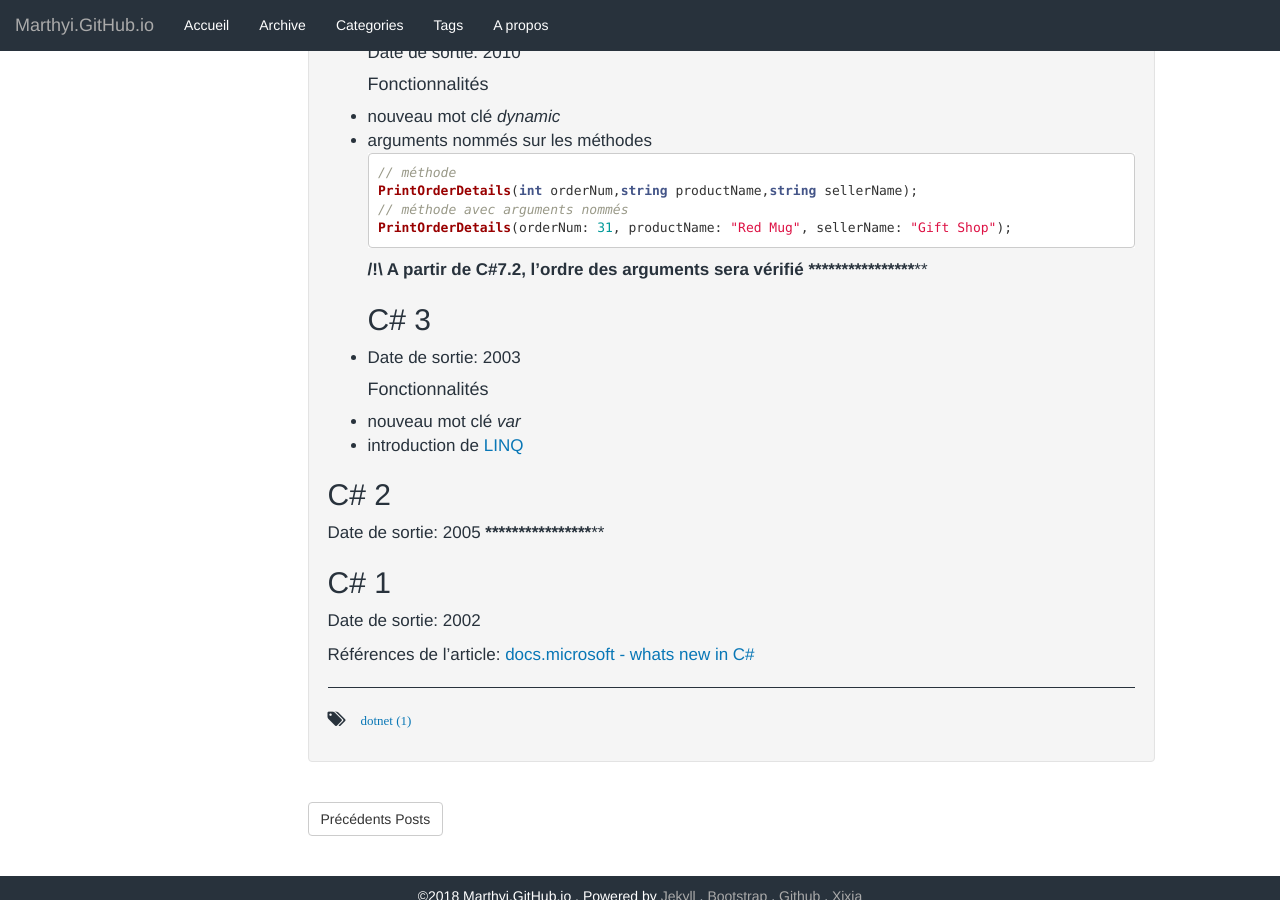
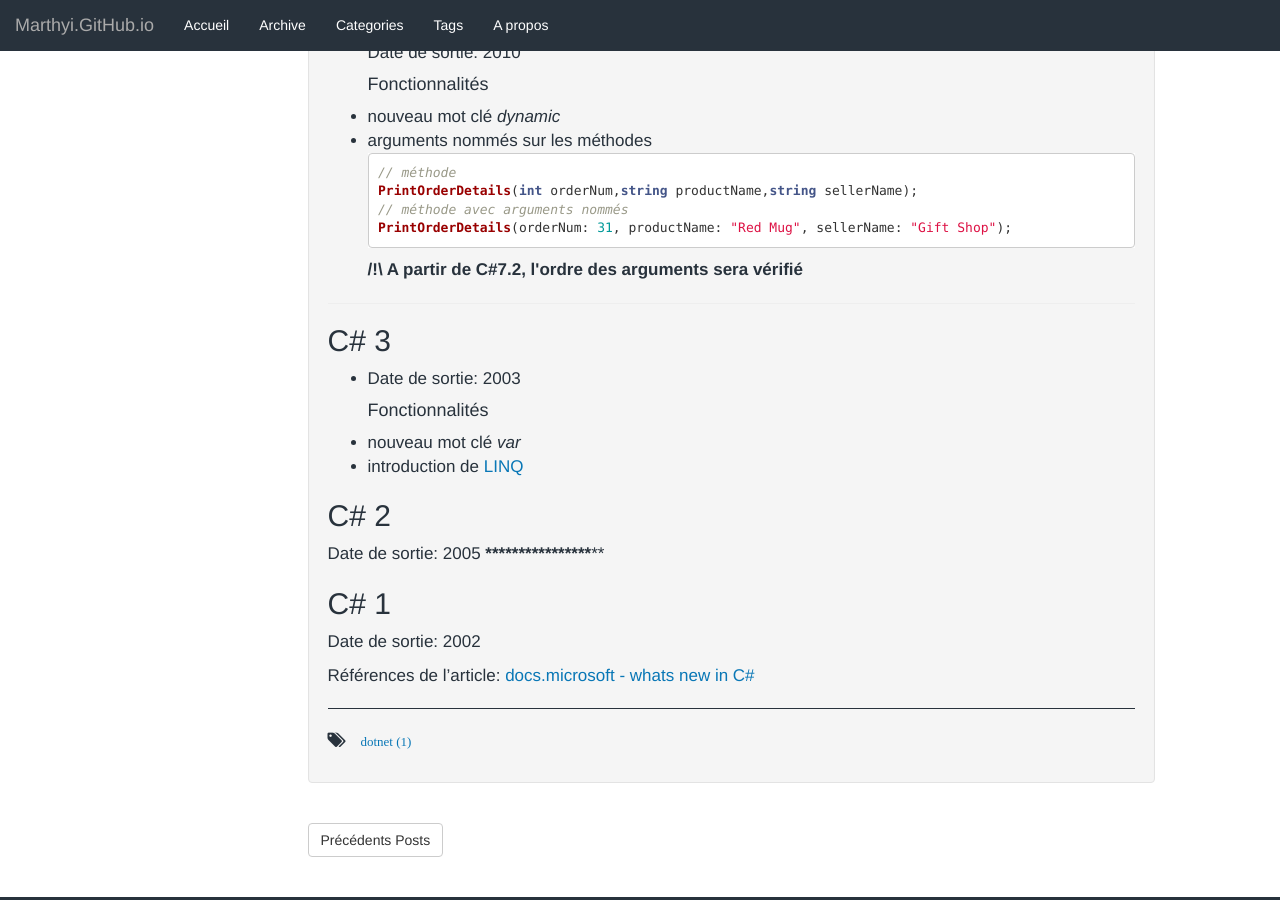
Before and after one commit to Marthyi/marthyi.github.io, a Jekyll site: the page built from _posts/2018-03-15-Les-différentes-version-de-C#.md, in a window 1280 px wide and 900 px high, scrolled down 1616 px. Built offline with Jekyll 4.4.1, drawn with Linux system fonts in a browser that asks for light colours; our own code applies the rules of GitHub Pages for plain Markdown files.

Commit message:
Try to fix display

`````diff
--- a/_posts/2018-03-15-Les-différentes-version-de-C#.md
+++ b/_posts/2018-03-15-Les-différentes-version-de-C#.md
@@ -79,7 +79,8 @@ PrintOrderDetails(int orderNum,string productName,string sellerName);
 // méthode avec arguments nommés
 PrintOrderDetails(orderNum: 31, productName: "Red Mug", sellerName: "Gift Shop");
 ````
-**/!\ A partir de C#7.2, l'ordre des arguments sera vérifié**
+**/!\ A partir de C#7.2, l\'ordre des arguments sera vérifié**
+
 **************************************************
 ## C# 3
 - Date de sortie: 2003
`````
